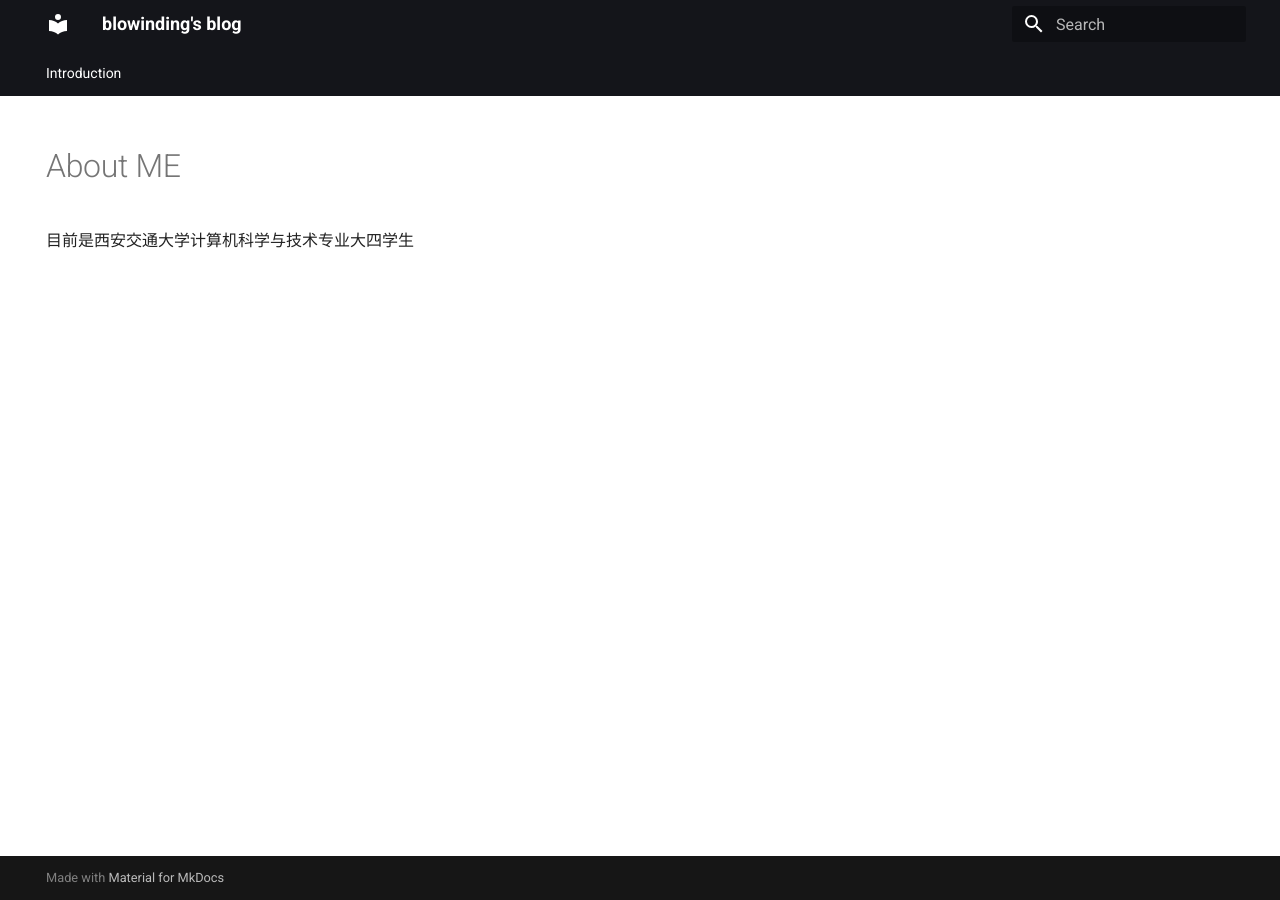
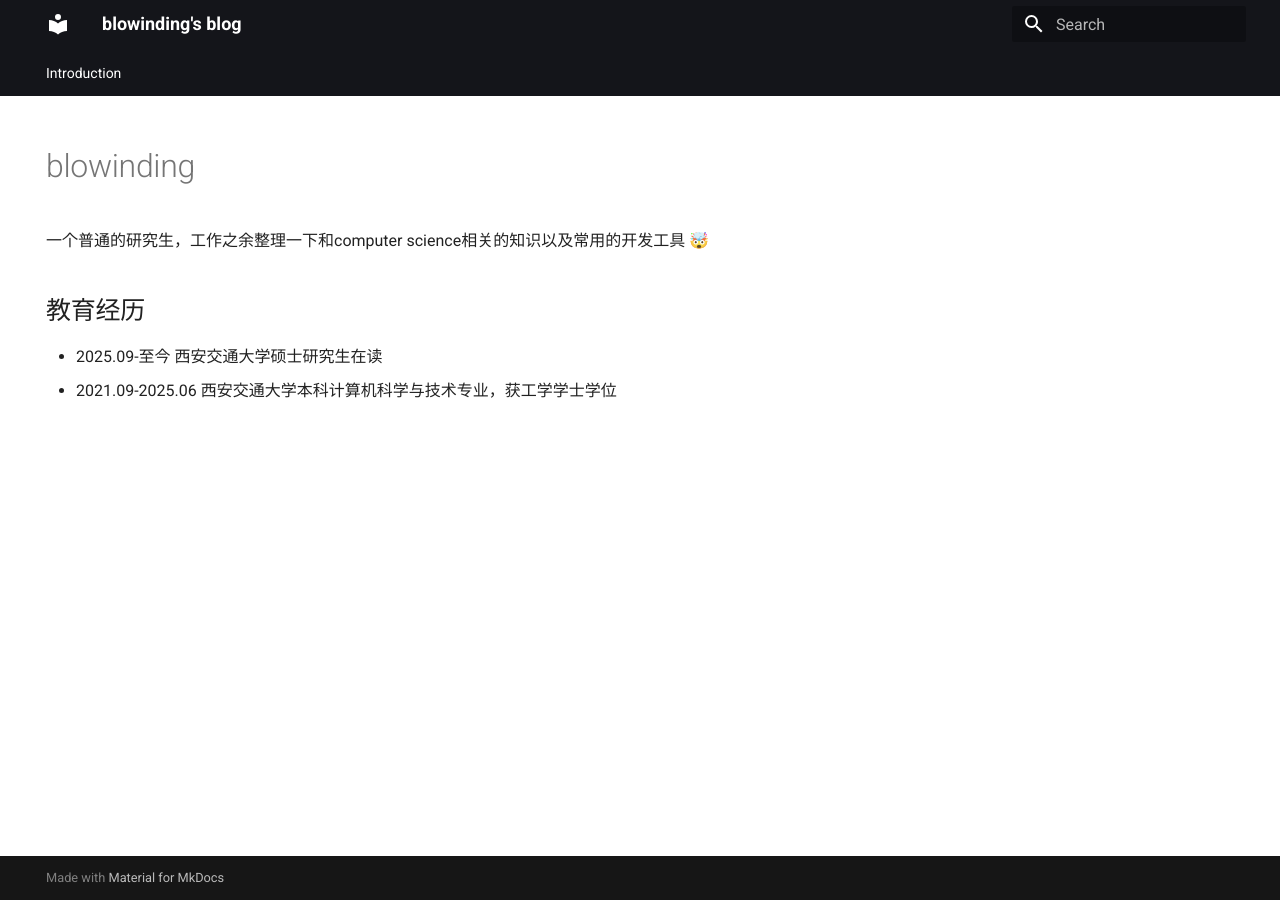
Before and after one commit to blowinding/blowinding.github.io, an MkDocs documentation site: the page built from docs/index.md, in a window 1280 px wide. Built offline with MkDocs 1.6.1 and Material for MkDocs 9.7.7, drawn with Linux system fonts in a browser that asks for light colours.

Commit message:
:sparkles: Update index.md

```diff
--- a/docs/index.md
+++ b/docs/index.md
@@ -4,6 +4,11 @@ hide:
   - navigation
 ---
 
-# About ME
+# blowinding
 
-目前是西安交通大学计算机科学与技术专业大四学生
+一个普通的研究生，工作之余整理一下和computer science相关的知识以及常用的开发工具 🤯
+
+## 教育经历
+
+- 2025.09-至今 西安交通大学硕士研究生在读
+- 2021.09-2025.06 西安交通大学本科计算机科学与技术专业，获工学学士学位
```
